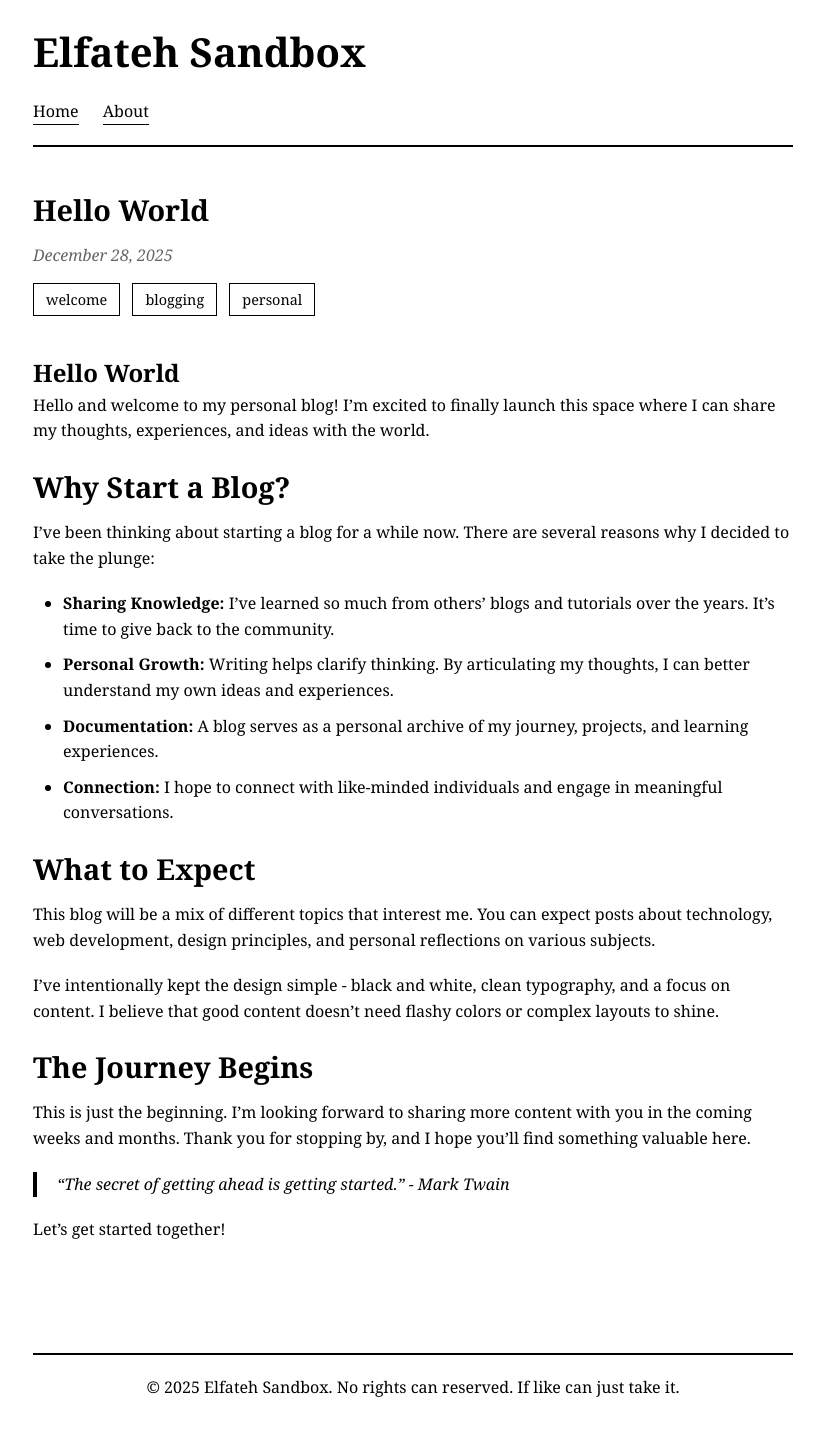
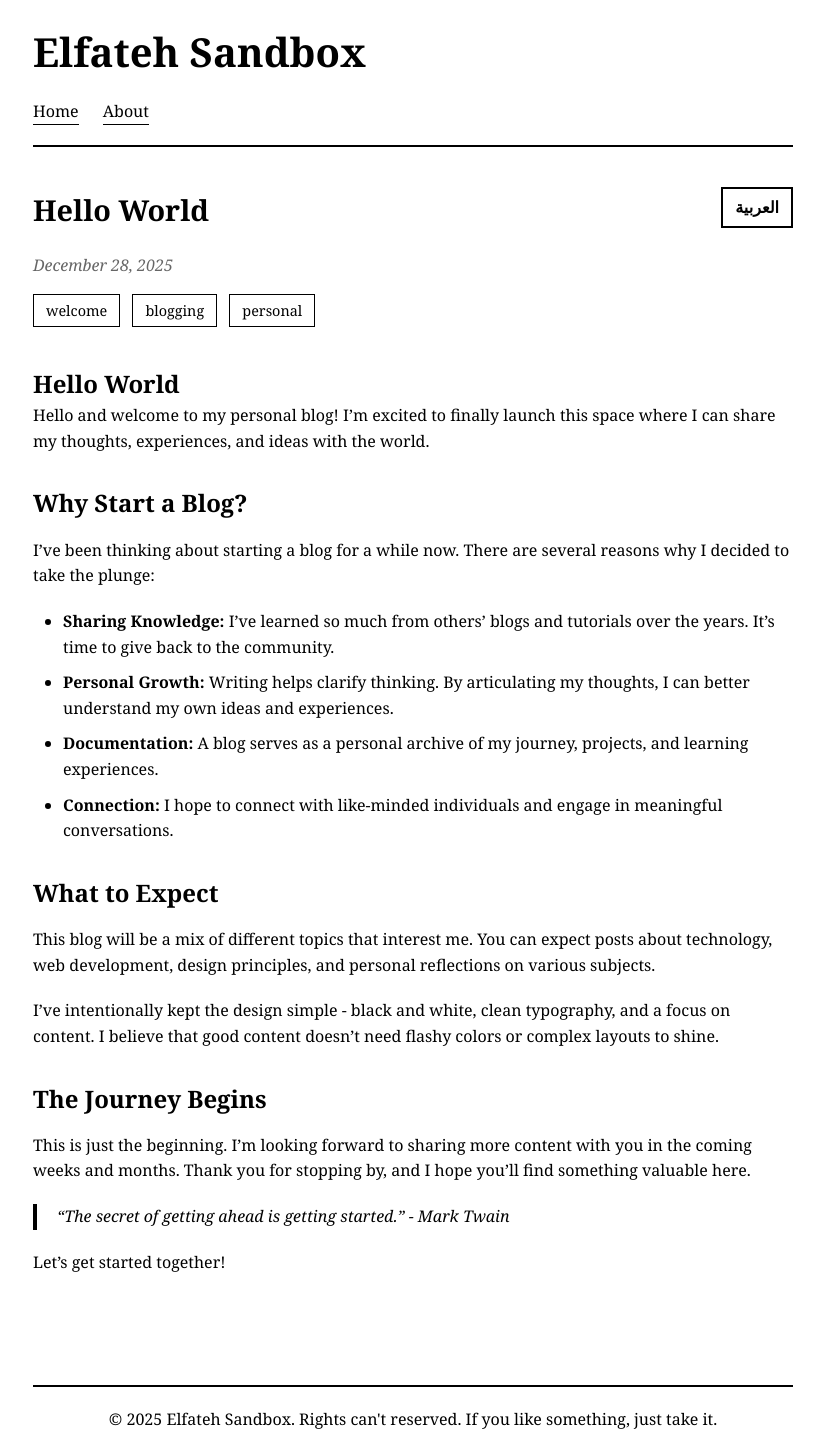
Before and after one commit to elfateh4/elfateh4.github.io, a Jekyll site: the page built from _posts/2025-12-28-hello-world.md, in a window 1280 px wide. Shown: the whole page, without its empty margins (227-1051 px from the left). Built offline with Jekyll 4.4.1, drawn with Linux system fonts in a browser that asks for light colours; some web fonts are replaced; before the commit the page ends 1420 px from its top, so only the background shows below that.

Commit message:
feat: add multilingual support with English and Arabic
- Add language attribute to base layout for proper HTML lang tags
- Implement RTL (right-to-left) support for Arabic content
- Add language switcher to post pages for easy navigation between translations
- Update home page to display posts preferring English versions and handle RTL classes
- Modify new post script to be interactive and support creating both English and Arabic versions
- Add validation script to ensure unique base_slug per language
- Update CSS with Arabic font (Zain) and RTL layout styles
- Create Arabic translation of the hello world post
- Update Makefile to include validation in build process and make newpost interactive

```diff
--- a/_layouts/base.html
+++ b/_layouts/base.html
@@ -1,5 +1,5 @@
 <!DOCTYPE html>
-<html lang="en">
+<html lang="{{ page.lang | default: 'en' }}">
 <head>
   <meta charset="UTF-8">
   <meta name="viewport" content="width=device-width, initial-scale=1.0">
@@ -41,6 +41,7 @@
 
   <link rel="stylesheet" href="{{ '/style.css' | relative_url }}">
   <link rel="icon" type="image/svg+xml" href="{{ '/assets/favicon.svg' | relative_url }}">
+  <link href="https://fonts.googleapis.com/css2?family=Zain:wght@200;300;400;700;800;900&display=swap" rel="stylesheet">
   {% if jekyll.environment == "production" and site.umami.website_id %}
   <script defer src="{{ site.umami.script_url }}" data-website-id="{{ site.umami.website_id }}"></script>
   {% endif %}
@@ -64,10 +65,12 @@
   </header>
 
   <!-- Main content injected from child layouts -->
+  <div {% if page.lang == 'ar' %}dir="rtl" class="arabic"{% endif %}>
   {{ content }}
+  </div>
 
   <footer>
-    <p>&copy; {{ site.time | date: '%Y' }} {{ site.title }}. No rights can reserved. If like can just take it.</p>
+    <p>&copy; {{ site.time | date: '%Y' }} {{ site.title }}. Rights can't reserved. If you like something, just take it.</p>
   </footer>
 </body>
 </html>
--- a/_layouts/post.html
+++ b/_layouts/post.html
@@ -4,8 +4,18 @@
 
 <main>
   <article class="blog-post">
-    <h2>{{ page.title }}</h2>
+    <div class="post-header">
+      <h2>{{ page.title }}</h2>
+      <div class="lang-switcher">
+        {% assign other_slug = page.slug %}{% if page.lang == 'ar' %}{% assign other_slug = page.slug | remove: '-ar' %}{% else %}{% assign other_slug = page.slug | append: '-ar' %}{% endif %}
+        <a href="/posts/{{ other_slug }}/" class="lang-link">{% if page.lang == 'ar' %}English{% else %}العربية{% endif %}</a>
+      </div>
+    </div>
+    {% if page.lang == 'ar' %}
+    <p class="post-meta">{{ page.date | date: "%-d" }} {% assign m = page.date | date: "%-m" %}{% case m %}{% when '1' %}يناير{% when '2' %}فبراير{% when '3' %}مارس{% when '4' %}أبريل{% when '5' %}مايو{% when '6' %}يونيو{% when '7' %}يوليو{% when '8' %}أغسطس{% when '9' %}سبتمبر{% when '10' %}أكتوبر{% when '11' %}نوفمبر{% when '12' %}ديسمبر{% endcase %} {{ page.date | date: "%Y" }}</p>
+    {% else %}
     <p class="post-meta">{{ page.date | date: "%B %d, %Y" }}</p>
+    {% endif %}
     {% if page.tags %}
     <div class="post-tags">
       {% for tag in page.tags %}
--- a/_posts/2025-12-28-hello-world.md
+++ b/_posts/2025-12-28-hello-world.md
@@ -18,13 +20,13 @@
 - **Documentation:** A blog serves as a personal archive of my journey, projects, and learning experiences.
 - **Connection:** I hope to connect with like-minded individuals and engage in meaningful conversations.
 
-## What to Expect
+### What to Expect
 
 This blog will be a mix of different topics that interest me. You can expect posts about technology, web development, design principles, and personal reflections on various subjects.
 
 I've intentionally kept the design simple - black and white, clean typography, and a focus on content. I believe that good content doesn't need flashy colors or complex layouts to shine.
 
-## The Journey Begins
+### The Journey Begins
 
 This is just the beginning. I'm looking forward to sharing more content with you in the coming weeks and months. Thank you for stopping by, and I hope you'll find something valuable here.
 
--- a/style.css
+++ b/style.css
@@ -5,13 +5,21 @@
 }
 
 body {
-    font-family: 'Georgia', 'Times New Roman', serif;
+    font-family: 'Georgia', 'Times New Roman', 'Arial', serif;
     line-height: 1.6;
     color: #000;
     background-color: #fff;
     max-width: 800px;
     margin: 0 auto;
     padding: 20px;
+}
+
+.arabic {
+    font-family: 'Zain', 'Arial', serif;
+}
+
+.rtl {
+    direction: rtl;
 }
 
 header {
@@ -83,10 +91,36 @@
     text-decoration: underline;
 }
 
+.post-header {
+    display: flex;
+    justify-content: space-between;
+    align-items: center;
+    margin-bottom: 10px;
+}
+
 .post-meta {
     color: #666;
     font-style: italic;
     margin-bottom: 15px;
+}
+
+.lang-switcher {
+    margin-bottom: 15px;
+}
+
+.lang-link {
+    color: #000;
+    text-decoration: none;
+    font-weight: bold;
+    border: 2px solid #000;
+    padding: 6px 12px;
+    display: inline-block;
+    transition: all 0.3s;
+}
+
+.lang-link:hover {
+    background-color: #000;
+    color: #fff;
 }
 
 .post-tags {
```
Also changed, not shown: other parts of _posts/2025-12-28-hello-world.md (+3 -1 lines), _pages/home.html (+22 -8 lines), _posts/2025-12-28-hello-world-ar.md (added, +35 -0 lines), validate.rb (added, +38 -0 lines), 2 other files.
